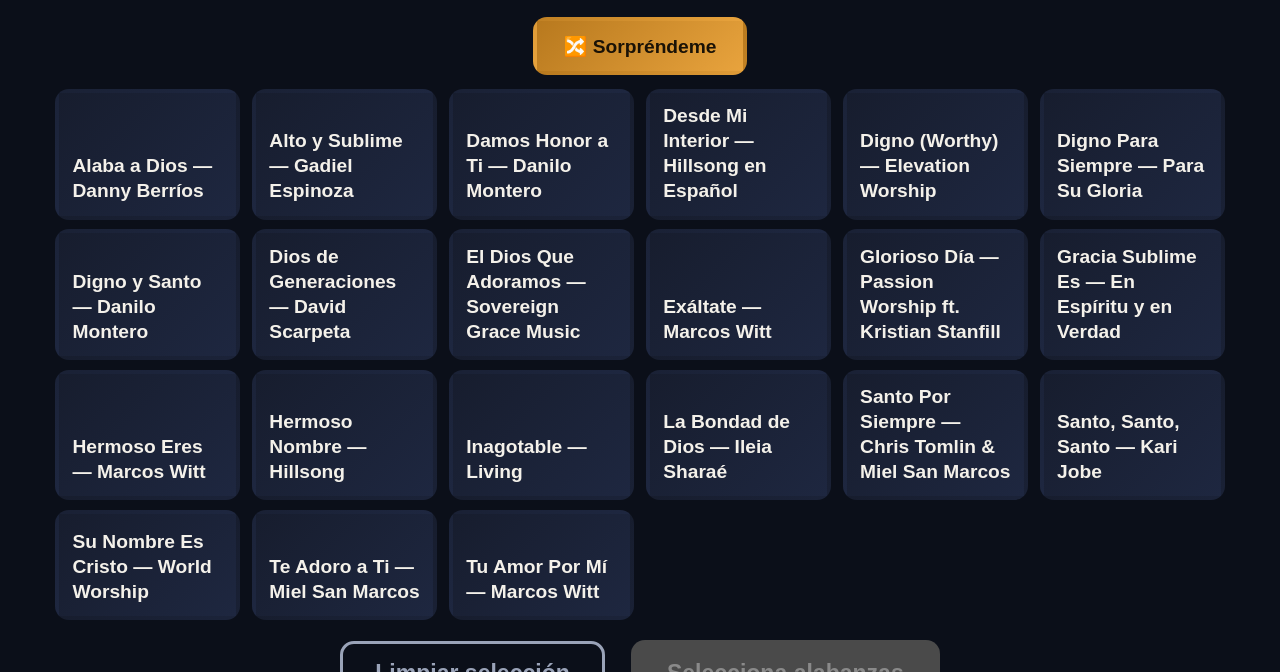
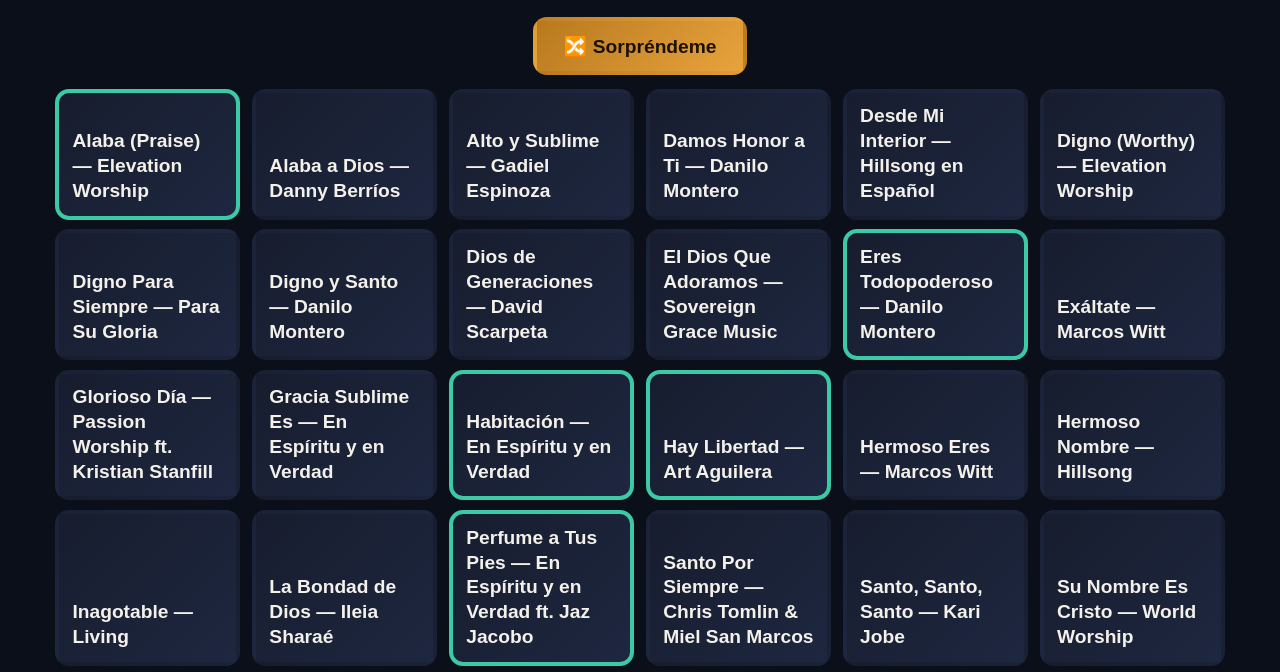
Before and after one commit to chalusb/CapitalAlabanza, a plain HTML site: page index.html in a window 1280 px wide. Shown: the part 83-755 px from the top of the page. Drawn offline with Linux system fonts and the light colour scheme.

Commit message:
Agregar 6 alabanzas nuevas con borde de nuevas por un mes
Eres Todopoderoso, Perfume a Tus Pies, Ven y Llena Esta Casa, Alaba, Habitacion y Hay Libertad. El campo nuevoHasta en videos.json marca la tarjeta con otro color hasta esa fecha.

```diff
--- a/css/style.css
+++ b/css/style.css
@@ -4,6 +4,7 @@
   --bg-card-selected: #2a3557;
   --accent: #e8a33d;
   --accent-dark: #b8791e;
+  --new: #3cc9a6;
   --text: #f4f1ea;
   --text-dim: #9aa3b8;
   --focus-ring: #ffffff;
@@ -122,6 +123,11 @@
   flex-direction: column;
   justify-content: flex-end;
   transition: transform 0.15s ease, border-color 0.15s ease, background 0.15s ease;
+}
+
+/* Alabanzas recien agregadas (nuevoHasta en videos.json) */
+.video-card.is-new {
+  border-color: var(--new);
 }
 
 .video-card:focus,
--- a/index.html
+++ b/index.html
@@ -11,7 +11,7 @@
   <meta property="og:description" content="Selecciona y reproduce las alabanzas de Comunidad Capital, una tras otra y a pantalla completa." />
   <meta property="og:type" content="website" />
   <meta property="og:image" content="assets/logo-white.jpg" />
-  <link rel="stylesheet" href="css/style.css?v=songs-shortcut-1" />
+  <link rel="stylesheet" href="css/style.css?v=new-songs-1" />
 </head>
 <body>
 
@@ -83,7 +83,7 @@
     </div>
   </section>
 
-  <script src="js/app.js"></script>
+  <script src="js/app.js?v=new-songs-1"></script>
   <script src="js/tts.js?v=continuous-1"></script>
   <script src="js/bible.js?v=songs-shortcut-1"></script>
   <script src="js/back-to-songs.js"></script>
--- a/js/app.js
+++ b/js/app.js
@@ -90,6 +90,7 @@
       card.className = "video-card";
       card.type = "button";
       card.dataset.id = v.id;
+      if (isNew(v)) card.classList.add("is-new");
       card.innerHTML =
         '<span class="badge"></span><span class="title">' + v.titulo + "</span>";
       card.addEventListener("click", function () {
@@ -98,6 +99,14 @@
       grid.appendChild(card);
     });
     updatePlayButton();
+  }
+
+  // "nuevoHasta": "AAAA-MM-DD" en videos.json marca la alabanza como nueva
+  // (borde de otro color) hasta el final de ese dia; despues se ve normal.
+  function isNew(v) {
+    var m = /^(\d{4})-(\d{2})-(\d{2})$/.exec(v.nuevoHasta || "");
+    if (!m) return false;
+    return new Date() < new Date(+m[1], +m[2] - 1, +m[3] + 1);
   }
 
   function toggleSelect(id, card) {
--- a/videos.json
+++ b/videos.json
@@ -1,4 +1,10 @@
 [
+  {
+    "id": "alaba-elevation-worship",
+    "titulo": "Alaba (Praise) — Elevation Worship",
+    "url": "https://videos.cssoftware.org/alaba-elevation-worship.mp4",
+    "nuevoHasta": "2026-12-11"
+  },
   {
     "id": "alaba-a-dios-danny-berrios",
     "titulo": "Alaba a Dios — Danny Berríos",
@@ -45,6 +51,12 @@
     "url": "https://videos.cssoftware.org/el-dios-que-adoramos.mp4"
   },
   {
+    "id": "eres-todopoderoso-danilo-montero",
+    "titulo": "Eres Todopoderoso — Danilo Montero",
+    "url": "https://videos.cssoftware.org/eres-todopoderoso-danilo-montero.mp4",
+    "nuevoHasta": "2026-12-11"
+  },
+  {
     "id": "exaltate-marcos-witt",
     "titulo": "Exáltate — Marcos Witt",
     "url": "https://videos.cssoftware.org/exaltate-marcos-witt.mp4"
@@ -58,6 +70,18 @@
     "id": "gracia-sublime-es",
     "titulo": "Gracia Sublime Es — En Espíritu y en Verdad",
     "url": "https://videos.cssoftware.org/gracia-sublime-es.mp4"
+  },
+  {
+    "id": "habitacion-en-espiritu-y-en-verdad",
+    "titulo": "Habitación — En Espíritu y en Verdad",
+    "url": "https://videos.cssoftware.org/habitacion-en-espiritu-y-en-verdad.mp4",
+    "nuevoHasta": "2026-12-11"
+  },
+  {
+    "id": "hay-libertad-art-aguilera",
+    "titulo": "Hay Libertad — Art Aguilera",
+    "url": "https://videos.cssoftware.org/hay-libertad-art-aguilera.mp4",
+    "nuevoHasta": "2026-12-11"
   },
   {
     "id": "hermoso-eres-marcos-witt",
@@ -78,6 +102,12 @@
     "id": "la-bondad-de-dios-ileia-sharae",
     "titulo": "La Bondad de Dios — Ileia Sharaé",
     "url": "https://videos.cssoftware.org/la-bondad-de-dios-ileia-sharae.mp4"
+  },
+  {
+    "id": "perfume-a-tus-pies-en-espiritu-y-en-verdad",
+    "titulo": "Perfume a Tus Pies — En Espíritu y en Verdad ft. Jaz Jacobo",
+    "url": "https://videos.cssoftware.org/perfume-a-tus-pies-en-espiritu-y-en-verdad.mp4",
+    "nuevoHasta": "2026-12-11"
   },
   {
     "id": "santo-por-siempre-chris-tomlin-miel-san-marcos",
@@ -103,5 +133,11 @@
     "id": "tu-amor-por-mi-marcos-witt",
     "titulo": "Tu Amor Por Mí — Marcos Witt",
     "url": "https://videos.cssoftware.org/tu-amor-por-mi-marcos-witt.mp4"
+  },
+  {
+    "id": "ven-y-llena-esta-casa-vino-nuevo",
+    "titulo": "Ven y Llena Esta Casa — Vino Nuevo",
+    "url": "https://videos.cssoftware.org/ven-y-llena-esta-casa-vino-nuevo.mp4",
+    "nuevoHasta": "2026-12-11"
   }
 ]
```
